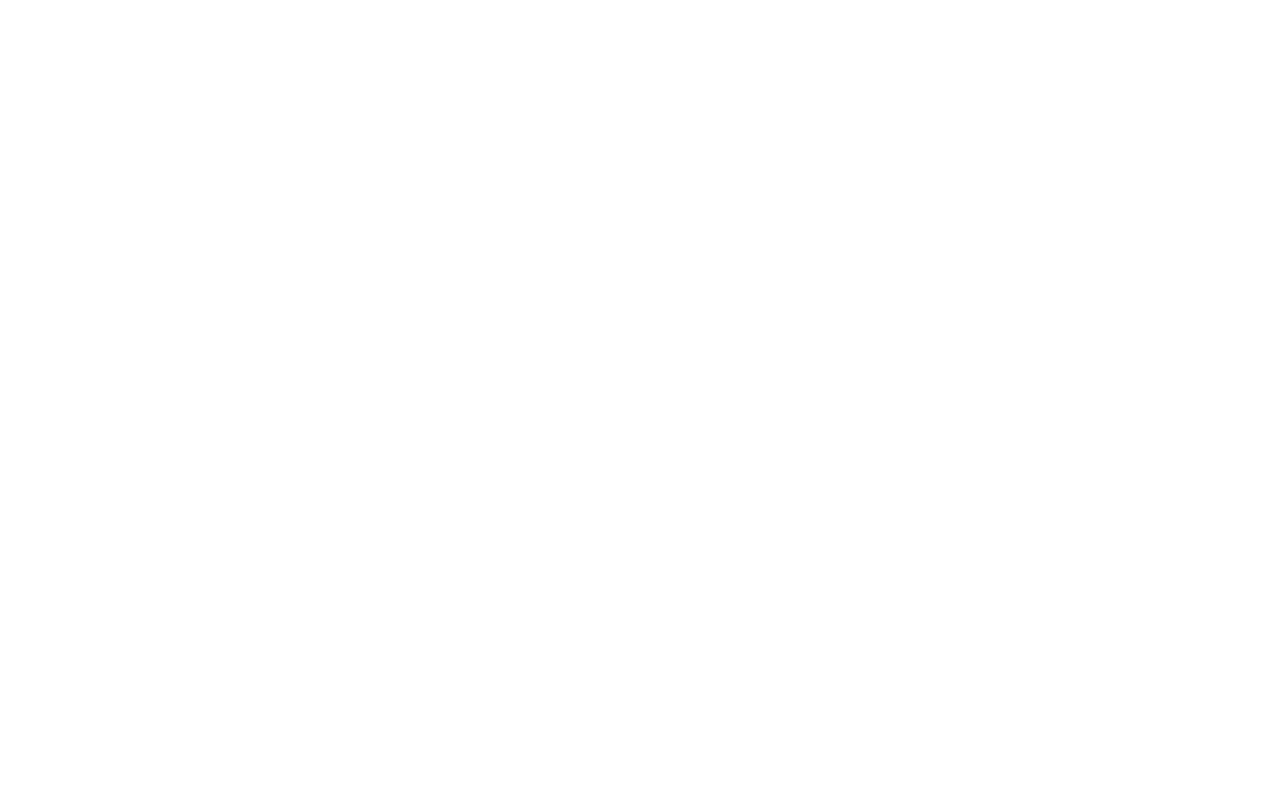
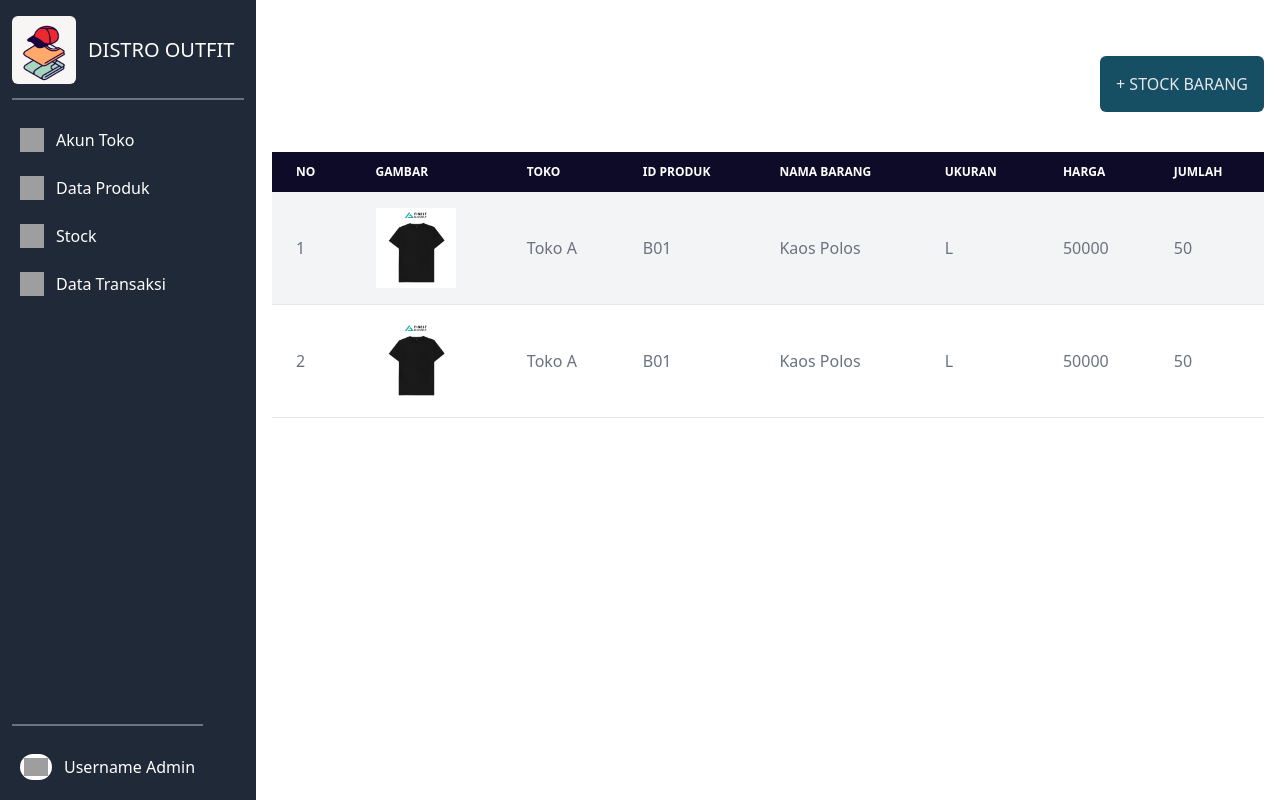
Before and after one commit to IIQball/project-fullstack-semester-4, a React (Vite) app: page / in a window 1280 px wide. Before the commit this address had no page. Built offline with nearby package versions, Linux system fonts and the light colour scheme; grey boxes are pictures that could not be loaded.

Commit message:
merge dengan main

```diff
--- a/index.html
+++ b/index.html
@@ -2,9 +2,9 @@
 <html lang="en">
   <head>
     <meta charset="UTF-8" />
-    <link rel="icon" type="image/svg+xml" href="/vite.svg" />
+    <link rel="icon" type="image/svg+xml" href="/src/img/logo-toko.jpg" />
     <meta name="viewport" content="width=device-width, initial-scale=1.0" />
-    <title>Vite + React</title>
+    <title>Distro Outfit</title>
   </head>
   <body>
     <div id="root"></div>
--- a/src/App.jsx
+++ b/src/App.jsx
@@ -1,6 +1,7 @@
-import { useState } from 'react'
 import { Route, Routes } from 'react-router-dom'
 
+// pages
+import StockBarang from  './pages/StokBarang'
 import AkunToko from './pages/AkunToko';
 import UserLogin from './pages/UserLogin';
 import LoginAplikasiKasir from './pages/LoginAplikasiKasir';
@@ -9,8 +10,6 @@ import BuatAkunToko from './pages/BuatAkunToko';
 import TambahStok from './pages/TambahStok';
 
 function App() {
-  const [count, setCount] = useState(0)
-
   return (
     <>
       <Routes>
@@ -20,6 +19,7 @@ function App() {
         <Route path='/buat-akun-baru' element={ <BuatAkunBaru/> }/>
         <Route path='/buat-akun-toko' element={ <BuatAkunToko/> }/>
         <Route path='/tambah-stok' element={ <TambahStok/> }/>
+        <Route path='/' element = {<StockBarang />} />
       </Routes>
     </>
   )
--- a/src/TestState.jsx
+++ /dev/null
@@ -1,34 +0,0 @@
-import { useState } from "react"
-
-const TestState = ()=>{
-    const [users,setUser] = useState([
-        {
-            "nama" : "aldi",
-            "alamat" : "banyuwangi"
-        }
-    ])
-    const [nama,setNama] = useState('')
-    const [alamat,setAlamat] = useState('')
-
-    const tambahUser = ()=>{
-        setUser([...users,{"nama":nama,"alamat":alamat}])
-    }
-    console.log(users)
-    return(
-        <>
-            <div className="bg-sky-200 text-4xl flex flex-col p-5 gap-2">
-                {nama} ::: {alamat}
-                <input type="text" placeholder="Nama" className="border-2" value={nama} onChange={(e)=>(setNama(e.target.value))}/>
-                <input type="text" placeholder="Alamat" className="border-2" value={alamat} onChange={(e)=>(setAlamat(e.target.value))}/>
-                <button className="bg-green-300 text-white text-lg" onClick={tambahUser}>tambah User</button>
-                {users.map((user,idx)=>(
-                    <div>
-                        <p>{user.nama}</p>
-                        <p>{user.alamat}</p>
-                    </div>
-                ))}
-            </div>
-        </>
-    )
-}
-export default TestState
--- /dev/null
+++ b/src/components/StokBarang/TabelStock.jsx
@@ -0,0 +1,39 @@
+const TabelStock = ({dataStock}) => {
+    return(
+        <>
+
+            <table className="w-full text-sm text-left text-gray-500 ">
+                <thead className="text-xs text-white uppercase bg-biru ">
+                    <tr>
+                        <th scope="col" className="px-6 py-3">No</th>
+                        <th scope="col" className="px-6 py-3">Gambar</th>
+                        <th scope="col" className="px-6 py-3">Toko</th>
+                        <th scope="col" className="px-6 py-3">ID Produk</th>
+                        <th scope="col" className="px-6 py-3">Nama Barang</th>
+                        <th scope="col" className="px-6 py-3">Ukuran</th>
+                        <th scope="col" className="px-6 py-3">Harga</th>
+                        <th scope="col" className="px-6 py-3">Jumlah</th>
+                    </tr>
+                </thead>
+                <tbody>
+                    {dataStock.map((data,idx)=>(
+                    <tr className="bg-white border-b text-base font-medium odd:bg-gray-100">
+                        <td className="px-6 py-4">{idx+1}</td>
+                        <td className="px-6 py-4">
+                            <img src={`/src/img/${data.gambar}`}  className="w-20 h-20"/>
+                        </td>
+                        <td className="px-6 py-4">{data.toko}</td>
+                        <td className="px-6 py-4">{data.idProduk}</td>
+                        <td className="px-6 py-4">{data.namaBarang}</td>
+                        <td className="px-6 py-4">{data.ukuran}</td>
+                        <td className="px-6 py-4">{data.harga}</td>
+                        <td className="px-6 py-4">{data.jumlah}</td>
+                    </tr>
+                    ))}
+                </tbody>
+            </table>
+
+        </>
+    )
+}
+export default TabelStock
--- /dev/null
+++ b/src/components/layout/AdminLayout.jsx
@@ -0,0 +1,79 @@
+import {Link} from 'react-router-dom'
+
+const AdminLayout = ({children}) => {
+    return(
+        <>
+            <button data-drawer-target="default-sidebar" data-drawer-toggle="default-sidebar" aria-controls="default-sidebar" type="button" className="inline-flex items-center p-2 mt-2 ml-3 text-sm rounded-lg sm:hidden focus:outline-none focus:ring-2 text-gray-400 hover:bg-gray-700 focus:ring-gray-600">
+                <span className="sr-only">Open sidebar</span>
+                <svg className="w-6 h-6" aria-hidden="true" fill="currentColor" viewBox="0 0 20 20" xmlns="http://www.w3.org/2000/svg">
+                <path clipRule="evenodd" fillRule="evenodd" d="M2 4.75A.75.75 0 012.75 4h14.5a.75.75 0 010 1.5H2.75A.75.75 0 012 4.75zm0 10.5a.75.75 0 01.75-.75h7.5a.75.75 0 010 1.5h-7.5a.75.75 0 01-.75-.75zM2 10a.75.75 0 01.75-.75h14.5a.75.75 0 010 1.5H2.75A.75.75 0 012 10z" />
+                </svg>
+            </button>
+            <aside id="default-sidebar" className="fixed top-0 left-0 z-40 w-64 h-screen transition-transform -translate-x-full sm:translate-x-0" aria-label="Sidebar">
+                <div className="h-full px-3 py-4 overflow-y-auto bg-gray-800">
+                    <div>
+                        <div className='flex items-center text-white font-medium text-xl mb-3'>
+                            <img src='/src/img/logo-toko.jpg'
+                                className='w-16 h-w-16 rounded-md'
+                            />
+                            <h1 className='ml-3'>DISTRO OUTFIT</h1>
+                        </div>
+                        <div className='flex h-1 border-b-2 border-b-gray-500 mb-5'></div>
+                    </div>
+
+                    <ul className="space-y-2 font-medium">
+                        <li>
+                        <Link to="/" className="flex items-center p-2 rounded-lg text-white hover:bg-gray-700">
+                            <img src='https://img.icons8.com/external-kiranshastry-solid-kiranshastry/64/EBEBEB/external-user-interface-kiranshastry-solid-kiranshastry-1.png'
+                                className='w-6 h-6'
+                                />
+                            <span className="ml-3">Akun Toko</span>
+                        </Link>
+                        </li>
+                        <li>
+                        <a href="#" className="flex items-center p-2 rounded-lg text-white hover:bg-gray-700">
+                            <img src='https://img.icons8.com/pastel-glyph/64/EBEBEB/clothes--v1.png'
+                                className='w-6 h-6'
+                            />
+                            <span className="flex-1 ml-3 whitespace-nowrap">Data Produk</span>
+                        </a>
+                        </li>
+                        <li>
+                        <a href="#" className="flex items-center p-2 rounded-lg text-white hover:bg-gray-700">
+                            <img src='https://img.icons8.com/external-phatplus-solid-phatplus/64/EBEBEB/external-stock-shipping-phatplus-solid-phatplus.png'
+                                className='w-6 h-6'
+                            />
+                            <span className="flex-1 ml-3 whitespace-nowrap">Stock</span>
+                        </a>
+                        </li>
+                        <li>
+                        <a href="#" className="flex items-center p-2 rounded-lg text-white hover:bg-gray-700">
+                            <img src='https://img.icons8.com/external-itim2101-fill-itim2101/64/EBEBEB/external-payment-currency-itim2101-fill-itim2101-4.png'
+                                className='w-6 h-6'
+                            />
+                            <span className="flex-1 ml-3 whitespace-nowrap">Data Transaksi</span>
+                        </a>
+                        </li>
+                    </ul>
+                    <div className='fixed bottom-0'>
+                        <div className='flex h-1 border-b-2 border-b-gray-500 mb-5'></div>
+                        <div className='flex items-center text-white font-medium mb-3'>
+                        <a href="#" className="flex items-center p-2 rounded-lg text-white hover:bg-gray-700">
+                            <div className='bg-white flex items-center justify-center p-1 rounded-full'>
+                                <img src='https://img.icons8.com/material-sharp/48/user.png'
+                                    className='w-6 h-w-6'
+                                />
+                            </div>
+                            <span className='ml-3'>Username Admin</span>
+                        </a>
+                        </div>
+                    </div>
+                </div>
+            </aside>
+            <div className="p-4 sm:ml-64">
+                {children}
+            </div>
+        </>
+    )
+}
+export default AdminLayout
--- a/src/main.jsx
+++ b/src/main.jsx
@@ -1,14 +1,13 @@
 import React from 'react'
 import ReactDOM from 'react-dom/client'
-
 import './index.css'
+import {BrowserRouter} from 'react-router-dom'
 import App from './App'
-import { BrowserRouter } from 'react-router-dom'
 
 ReactDOM.createRoot(document.getElementById('root')).render(
   <React.StrictMode>
     <BrowserRouter>
-      <App/>
+      <App />
     </BrowserRouter>
   </React.StrictMode>,
 )
--- /dev/null
+++ b/src/pages/StokBarang.jsx
@@ -0,0 +1,43 @@
+import AdminLayout from "../components/layout/AdminLayout"
+import Content from "../components/Content"
+import TabelStock from "../components/StokBarang/TabelStock"
+
+const StokBarang = () => {
+    const dataStock = [
+        {
+            "toko" : "Toko A",
+            "idProduk" : "B01",
+            "namaBarang" : "Kaos Polos",
+            "ukuran" : "L",
+            "harga" : 50000,
+            "jumlah" : 50,
+            "gambar" : "img1.jpeg"
+        },
+        {
+            "toko" : "Toko A",
+            "idProduk" : "B01",
+            "namaBarang" : "Kaos Polos",
+            "ukuran" : "L",
+            "harga" : 50000,
+            "jumlah" : 50,
+            "gambar" : "img1.jpeg"
+        }
+    ]
+
+    return(
+        <>
+            <AdminLayout>
+                <div className="flex justify-end my-10">
+                    <button
+                        className="py-4 px-4 bg-cyan-900 hover:bg-cyan-800 text-gray-200 hover:text-white font-medium rounded-md"
+                    >
+                        + STOCK BARANG
+                    </button>
+                </div>
+                <TabelStock dataStock={dataStock} />
+            </AdminLayout>
+        </>
+    )
+}
+
+export default StokBarang
```
Also changed, not shown: src/img/logo-toko.jpg (added), src/pages/AkunToko.jsx (line endings or trailing spaces).
